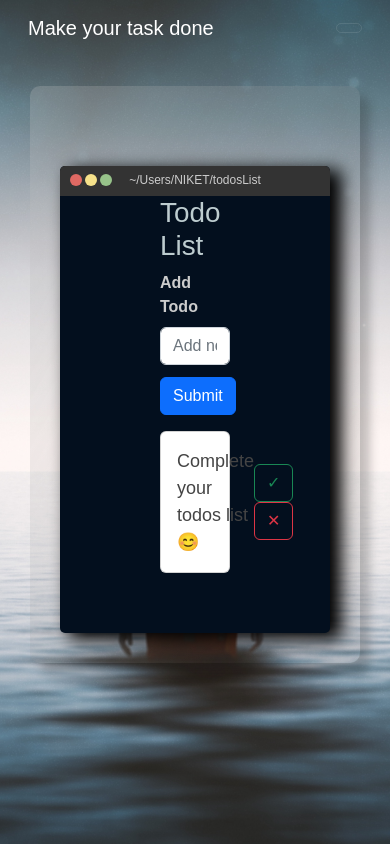
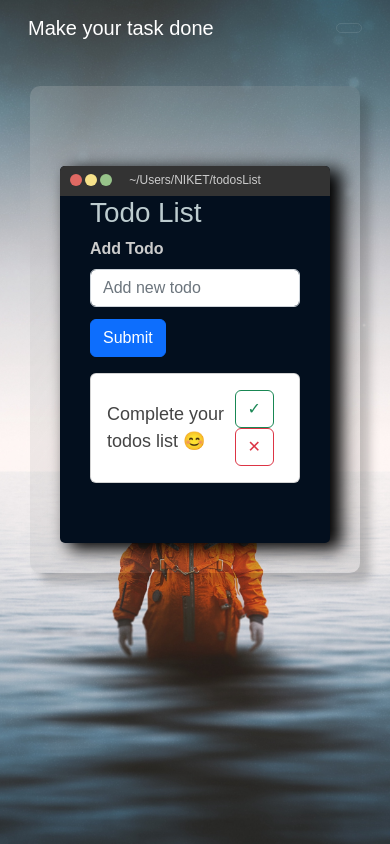
Before and after one commit to Niketdeshmukh/Todos-App, a Next.js app: page /todo in a window 390 px wide. Built offline with nearby package versions, Linux system fonts and the light colour scheme.

Commit message:
new changes

```diff
--- a/pages/todo.js
+++ b/pages/todo.js
@@ -79,13 +79,13 @@ const todo = () => {
       <div className={Styles2.code__editor}>
         <div className={Styles2.top__bar}>
                 <ul className={Styles2.control}>
-                  <li className={Styles2.button} onclick="closeTab()"></li>
+                  <li className={Styles2.button}></li>
                   <li className={Styles2.button}></li>
                   <li className={Styles2.button}></li>
                 </ul>
                 <div className={Styles2.file__path}>~/Users/NIKET/todosList</div>
               </div>
-        <div className={Styles2.container} style={{    padding: "0px 100px 0px 100px"}} >
+        <div className={Styles1.container} style={{    }} >
           <h1 className={`${Styles2.text__center} ${Styles2.mb-4}`} style={{color:"#f0ffffc9"}}>Todo List</h1>
           <FormTodo addTodo={addTodo} />
           <div>
--- a/styles/todo.module.css
+++ b/styles/todo.module.css
@@ -14,3 +14,11 @@
     font-size: 18px;
     justify-content: space-between;
   }
+  .container{
+    padding: 0px 100px 0px 100px;
+  }
+  @media screen and (max-width:500px){
+    .container{
+      padding: 0px 30px 0px 30px !important;
+    }
+  }
```
Also changed, not shown: pages/index.js (+6 -2 lines).
